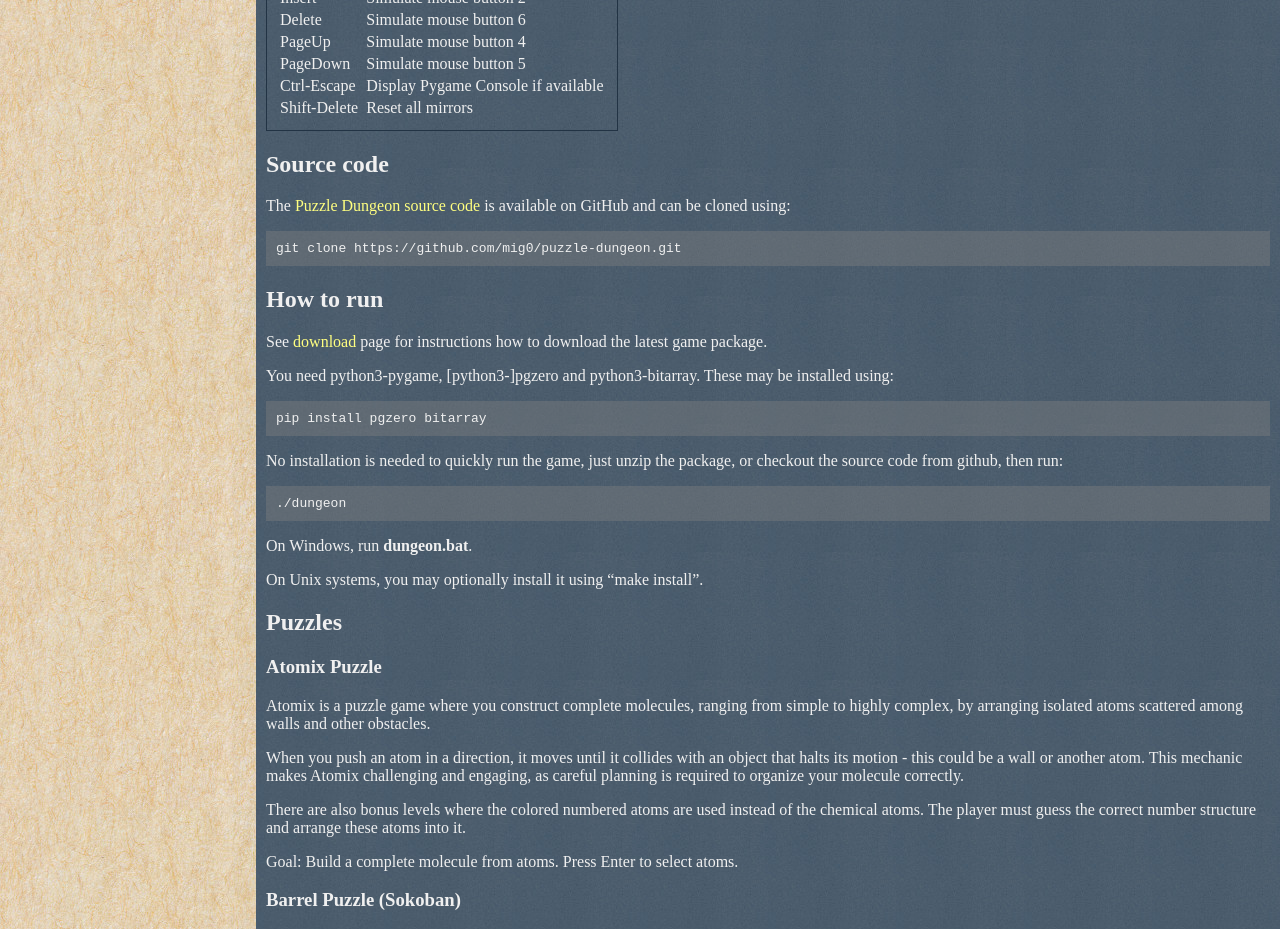
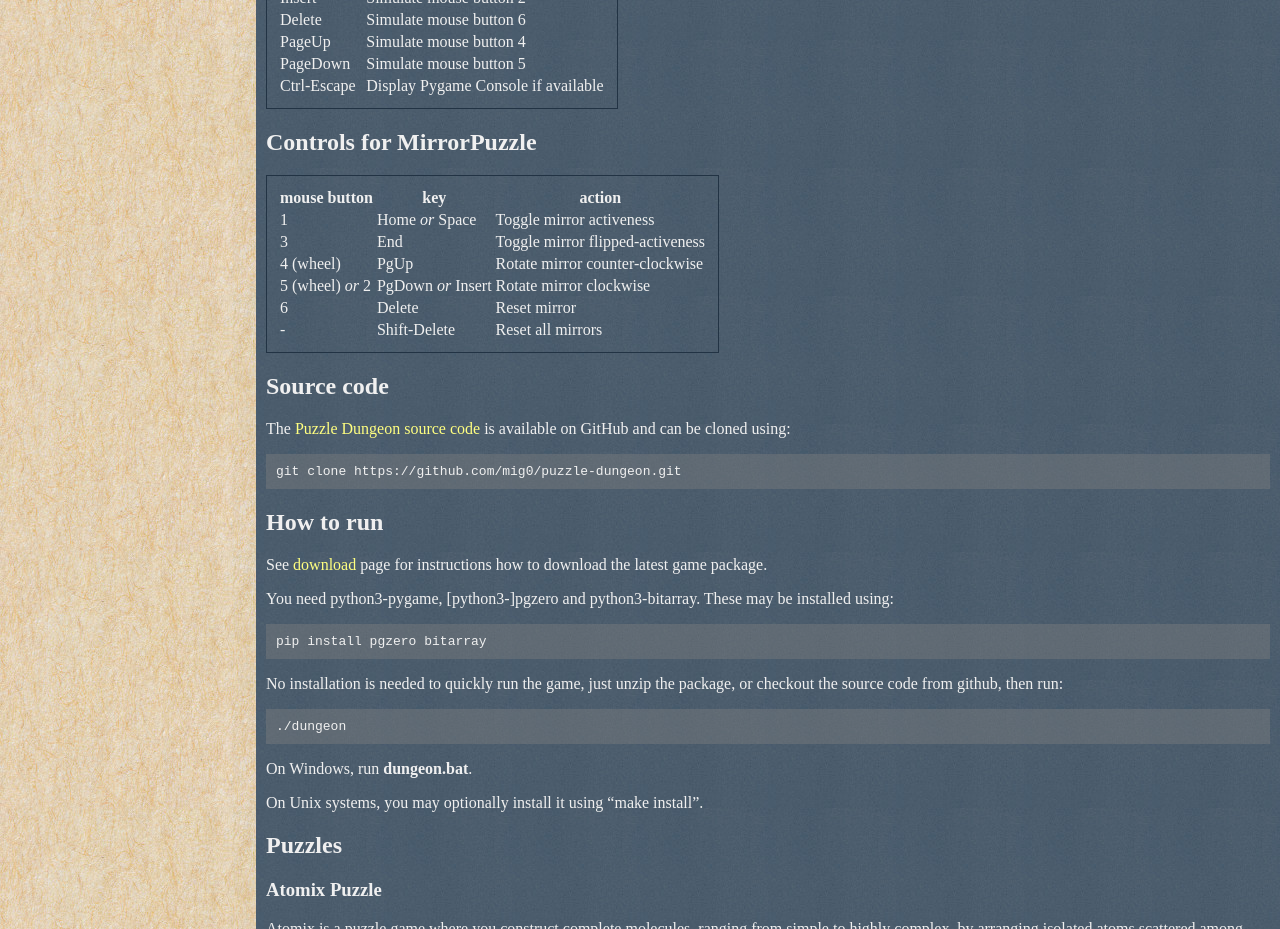
Before and after one commit to puzzle-dungeon/puzzle-dungeon.github.io, a plain HTML site: page index.html in a window 1280 px wide. Shown: the part 2520-3449 px from the top of the page. Drawn offline with Linux system fonts and the light colour scheme.

Commit message:
Update all pages
Signed-off-by: Mikhael Goikhman <migo@freeshell.org>

```diff
--- a/index.html
+++ b/index.html
@@ -644,7 +644,45 @@ floor collectibles</h2>
 <td>Ctrl-Escape</td>
 <td>Display Pygame Console if available</td>
 </tr>
+</tbody>
+</table>
+<h2 id="controls-for-mirrorpuzzle">Controls for MirrorPuzzle</h2>
+<table>
+<thead>
+<tr class="header">
+<th>mouse button</th>
+<th>key</th>
+<th>action</th>
+</tr>
+</thead>
+<tbody>
 <tr class="odd">
+<td>1</td>
+<td>Home <em>or</em> Space</td>
+<td>Toggle mirror activeness</td>
+</tr>
+<tr class="even">
+<td>3</td>
+<td>End</td>
+<td>Toggle mirror flipped-activeness</td>
+</tr>
+<tr class="odd">
+<td>4 (wheel)</td>
+<td>PgUp</td>
+<td>Rotate mirror counter-clockwise</td>
+</tr>
+<tr class="even">
+<td>5 (wheel) <em>or</em> 2</td>
+<td>PgDown <em>or</em> Insert</td>
+<td>Rotate mirror clockwise</td>
+</tr>
+<tr class="odd">
+<td>6</td>
+<td>Delete</td>
+<td>Reset mirror</td>
+</tr>
+<tr class="even">
+<td>-</td>
 <td>Shift-Delete</td>
 <td>Reset all mirrors</td>
 </tr>
```
Also changed, not shown: puzzles/mirror.html (+1 -1 lines), screenshots/index.html (+1 -1 lines), screenshots/mirror-puzzle-1.html (+5 -5 lines), themes/classic.html (+1 -1 lines), sitemap.txt.
